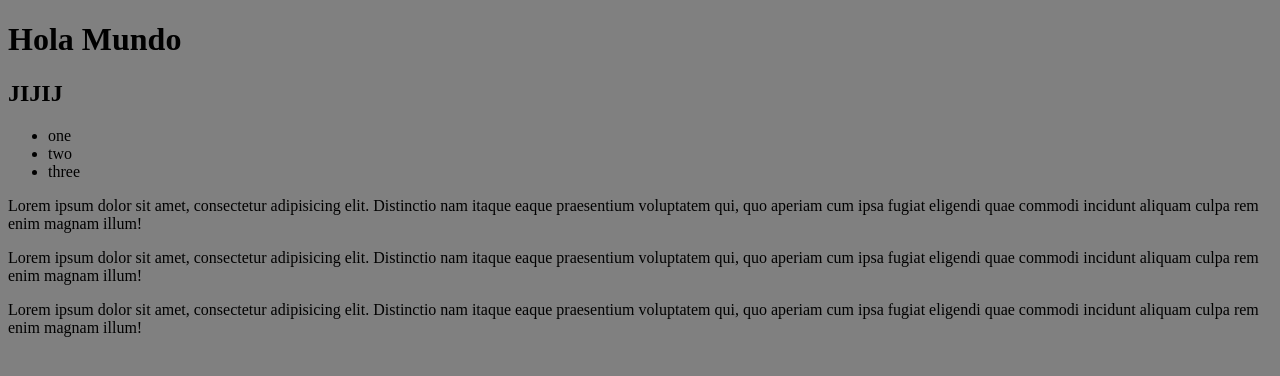
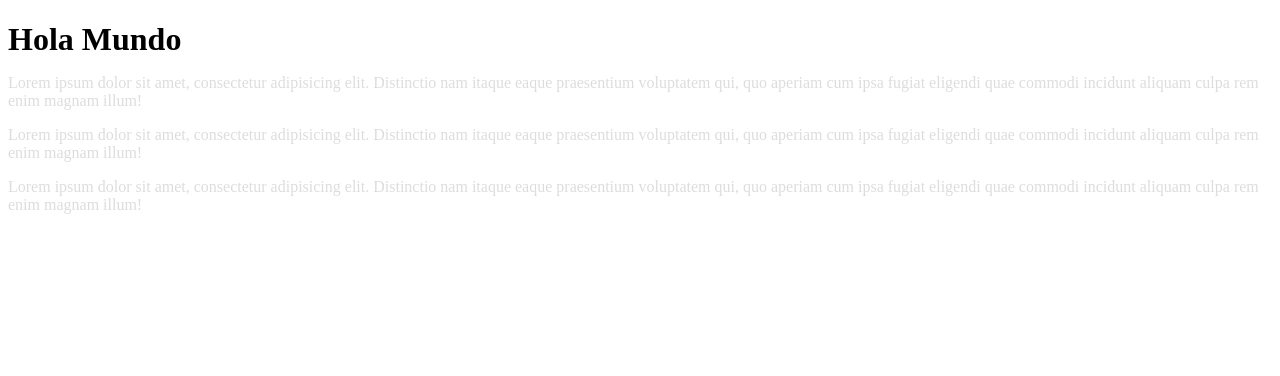
Before and after one commit to Fran2304/practicaGit, a plain HTML site: page index.html in a window 1280 px wide. Drawn offline with Linux system fonts and the light colour scheme.

Commit message:
Se aplican nuevos estilos a la web

```diff
--- a/css/main.css
+++ b/css/main.css
@@ -1,4 +1,13 @@
 body{
-  background-color: gray;
+  background-color: #fff;
   color:black;
 }
+
+h1{
+  font-size: 20 px;
+  margin-bottom: 10px;
+}
+
+p {
+  color: #ddd
+}
--- a/index.html
+++ b/index.html
@@ -8,12 +8,7 @@
 </head>
 <body>
    <h1>Hola Mundo</h1>
-   <h2>JIJIJ</h2>
-   <ul>
-     <li>one</li>
-     <li>two</li>
-     <li>three</li>
-   </ul>
+
    <p>Lorem ipsum dolor sit amet, consectetur adipisicing elit. Distinctio nam itaque eaque praesentium voluptatem qui, quo aperiam cum ipsa fugiat eligendi quae commodi incidunt aliquam culpa rem enim magnam illum!</p>
    <p>Lorem ipsum dolor sit amet, consectetur adipisicing elit. Distinctio nam itaque eaque praesentium voluptatem qui, quo aperiam cum ipsa fugiat eligendi quae commodi incidunt aliquam culpa rem enim magnam illum!</p>
    <p>Lorem ipsum dolor sit amet, consectetur adipisicing elit. Distinctio nam itaque eaque praesentium voluptatem qui, quo aperiam cum ipsa fugiat eligendi quae commodi incidunt aliquam culpa rem enim magnam illum!</p>
```
